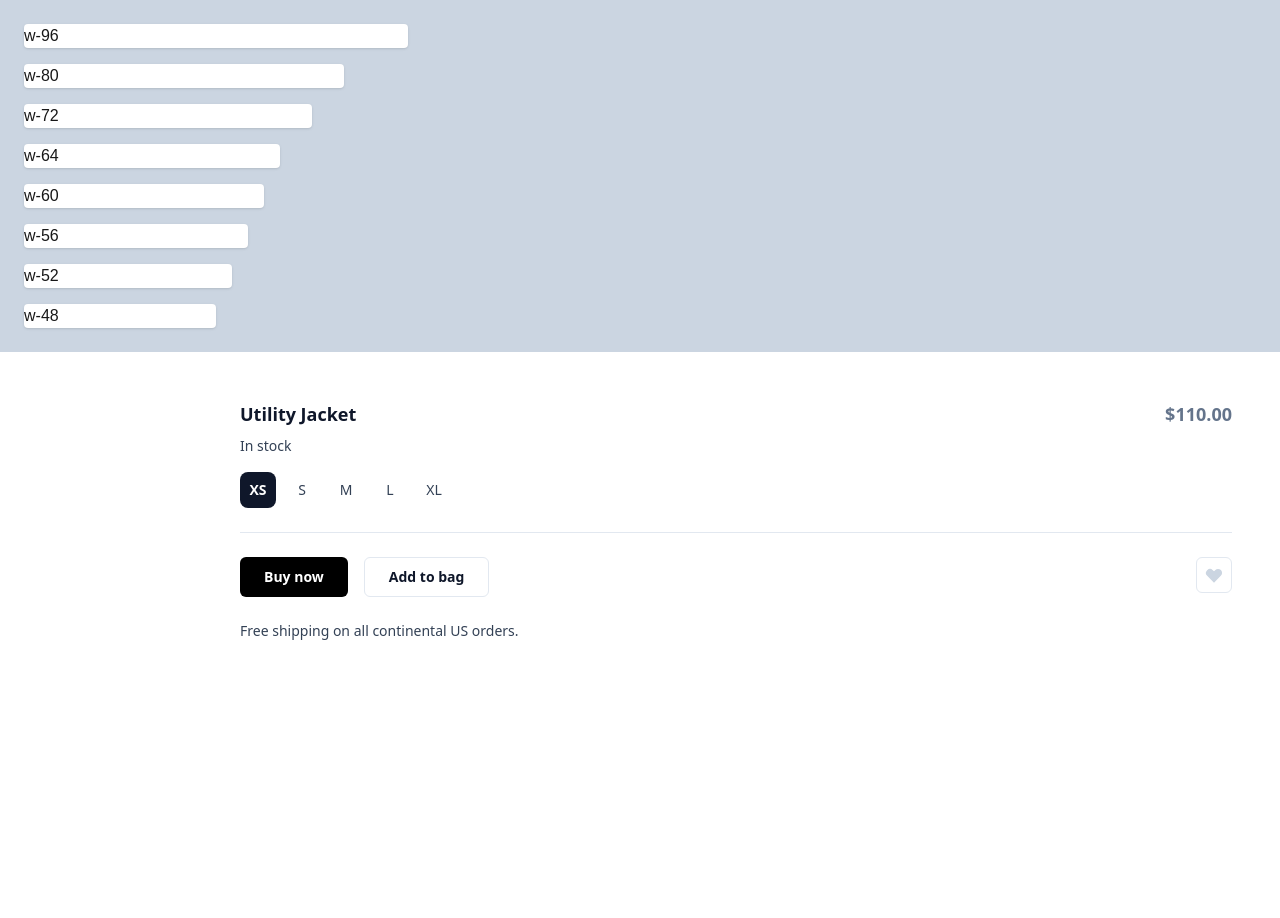
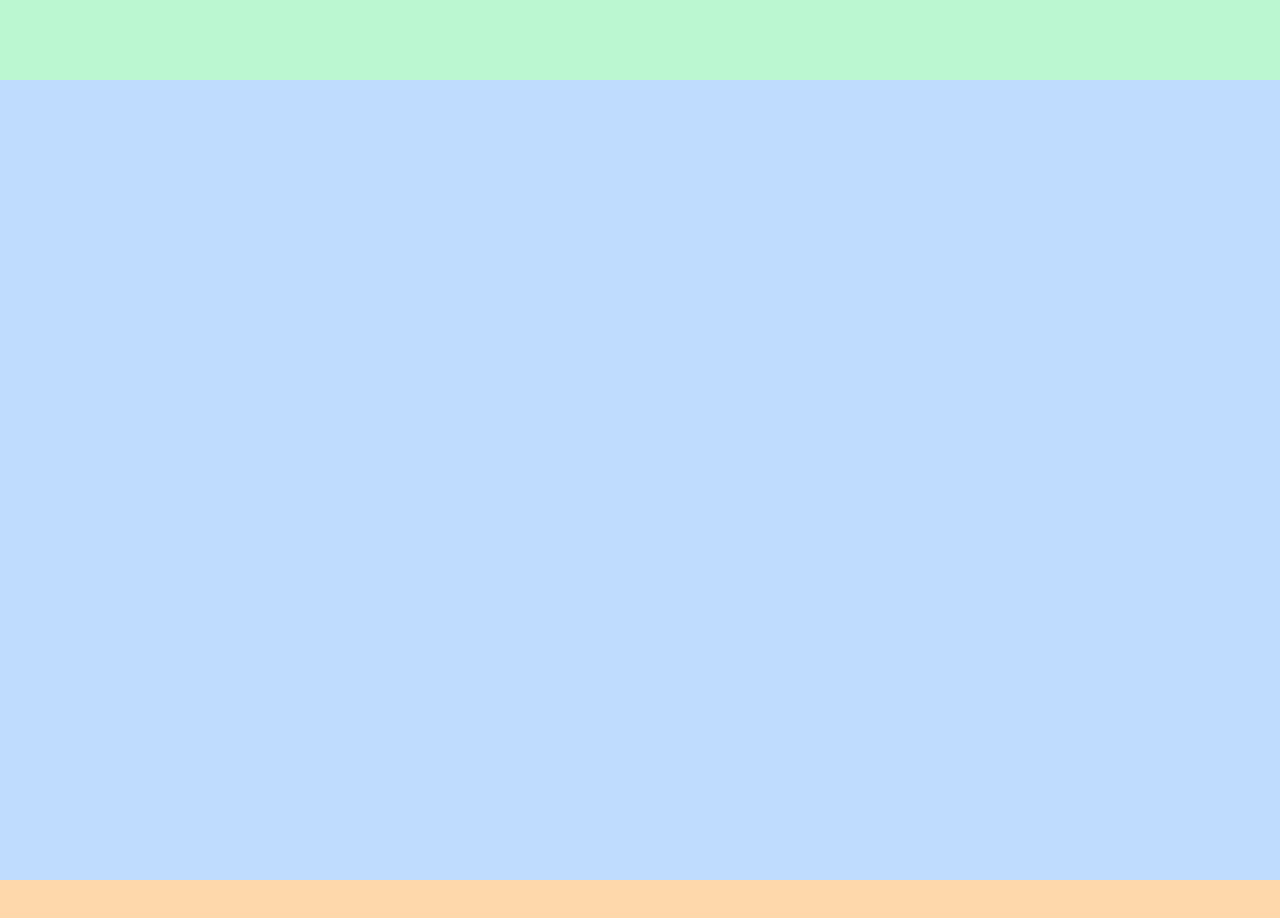
Before and after one commit to anan-min/bu_open_house_demo_project, a Next.js app: page / in a window 1280 px wide. Shown: the top 918 px of the page. Before the commit the page ends 800 px from the top, so only its background shows below. Built offline with nearby package versions, Linux system fonts and the light colour scheme.

Commit message:
set layout

```diff
--- a/app/page.tsx
+++ b/app/page.tsx
@@ -1,134 +1,11 @@
 export default function Home() {
   return (
-    <>
-      <div className="space-y-4 bg-slate-300 p-6">
-        <div className="w-96 bg-white shadow rounded">w-96</div>
-        <div className="w-80 bg-white shadow rounded">w-80</div>
-        <div className="w-72 bg-white shadow rounded">w-72</div>
-        <div className="w-64 bg-white shadow rounded">w-64</div>
-        <div className="w-60 bg-white shadow rounded">w-60</div>
-        <div className="w-56 bg-white shadow rounded">w-56</div>
-        <div className="w-52 bg-white shadow rounded">w-52</div>
-        <div className="w-48 bg-white shadow rounded">w-48</div>
-      </div>
-      <div className="flex font-sans p-6">
-        <div className="flex-none w-48 relative"></div>
-        <form className="flex-auto p-6">
-          <div className="flex flex-wrap">
-            <h1 className="flex-auto text-lg font-semibold text-slate-900">
-              Utility Jacket
-            </h1>
-            <div className="text-lg font-semibold text-slate-500">$110.00</div>
-            <div className="w-full flex-none text-sm font-medium text-slate-700 mt-2">
-              In stock
-            </div>
-          </div>
-          <div className="flex items-baseline mt-4 mb-6 pb-6 border-b border-slate-200">
-            <div className="space-x-2 flex text-sm">
-              <label>
-                <input
-                  className="sr-only peer"
-                  name="size"
-                  type="radio"
-                  value="xs"
-                  checked
-                />
-                <div className="w-9 h-9 rounded-lg flex items-center justify-center text-slate-700 peer-checked:font-semibold peer-checked:bg-slate-900 peer-checked:text-white">
-                  XS
-                </div>
-              </label>
-              <label>
-                <input
-                  className="sr-only peer"
-                  name="size"
-                  type="radio"
-                  value="s"
-                />
-                <div className="w-9 h-9 rounded-lg flex items-center justify-center text-slate-700 peer-checked:font-semibold peer-checked:bg-slate-900 peer-checked:text-white">
-                  S
-                </div>
-              </label>
-              <label>
-                <input
-                  className="sr-only peer"
-                  name="size"
-                  type="radio"
-                  value="m"
-                />
-                <div className="w-9 h-9 rounded-lg flex items-center justify-center text-slate-700 peer-checked:font-semibold peer-checked:bg-slate-900 peer-checked:text-white">
-                  M
-                </div>
-              </label>
-              <label>
-                <input
-                  className="sr-only peer"
-                  name="size"
-                  type="radio"
-                  value="l"
-                />
-                <div className="w-9 h-9 rounded-lg flex items-center justify-center text-slate-700 peer-checked:font-semibold peer-checked:bg-slate-900 peer-checked:text-white">
-                  L
-                </div>
-              </label>
-              <label>
-                <input
-                  className="sr-only peer"
-                  name="size"
-                  type="radio"
-                  value="xl"
-                />
-                <div className="w-9 h-9 rounded-lg flex items-center justify-center text-slate-700 peer-checked:font-semibold peer-checked:bg-slate-900 peer-checked:text-white">
-                  XL
-                </div>
-              </label>
-            </div>
-          </div>
-          <div className="flex space-x-4 mb-6 text-sm font-medium">
-            <div className="flex-auto flex space-x-4">
-              <button
-                className="h-10 px-6 font-semibold rounded-md bg-black text-white"
-                type="submit"
-              >
-                Buy now
-              </button>
-              <button
-                className="h-10 px-6 font-semibold rounded-md border border-slate-200 text-slate-900"
-                type="button"
-              >
-                Add to bag
-              </button>
-            </div>
-            <button
-              className="flex-none flex items-center justify-center w-9 h-9 rounded-md text-slate-300 border border-slate-200"
-              type="button"
-              aria-label="Like"
-            >
-              <svg
-                width="20"
-                height="20"
-                fill="currentColor"
-                aria-hidden="true"
-              >
-                <path
-                  fillRule="evenodd"
-                  clipRule="evenodd"
-                  d="M3.172 5.172a4 4 0 015.656 0L10 6.343l1.172-1.171a4 4 0 115.656 5.656L10 17.657l-6.828-6.829a4 4 0 010-5.656z"
-                />
-              </svg>
-            </button>
-          </div>
-          <p className="text-sm text-slate-700">
-            Free shipping on all continental US orders.
-          </p>
-        </form>
-      </div>
+    <div className="d-flex flex-col min-h-screen">
+      <nav className="grow-0 bg-green-200 min-h-[10vh]"></nav>
 
+      <main className="flex-1 bg-blue-200 min-h-screen"></main>
 
-
-
-
-
-
-    </>
+      <footer className="grow-0 bg-orange-200 min-h-[10vh]"></footer>
+    </div>
   );
 }
--- /dev/null
+++ b/components/Navigation.jsx
@@ -0,0 +1,9 @@
+import React from "react";
+
+const Navigation = () => {
+  return <nav className="w-full h-10vh bg-white grow-0">
+
+  </nav>;
+};
+
+export default Navigation;
```
